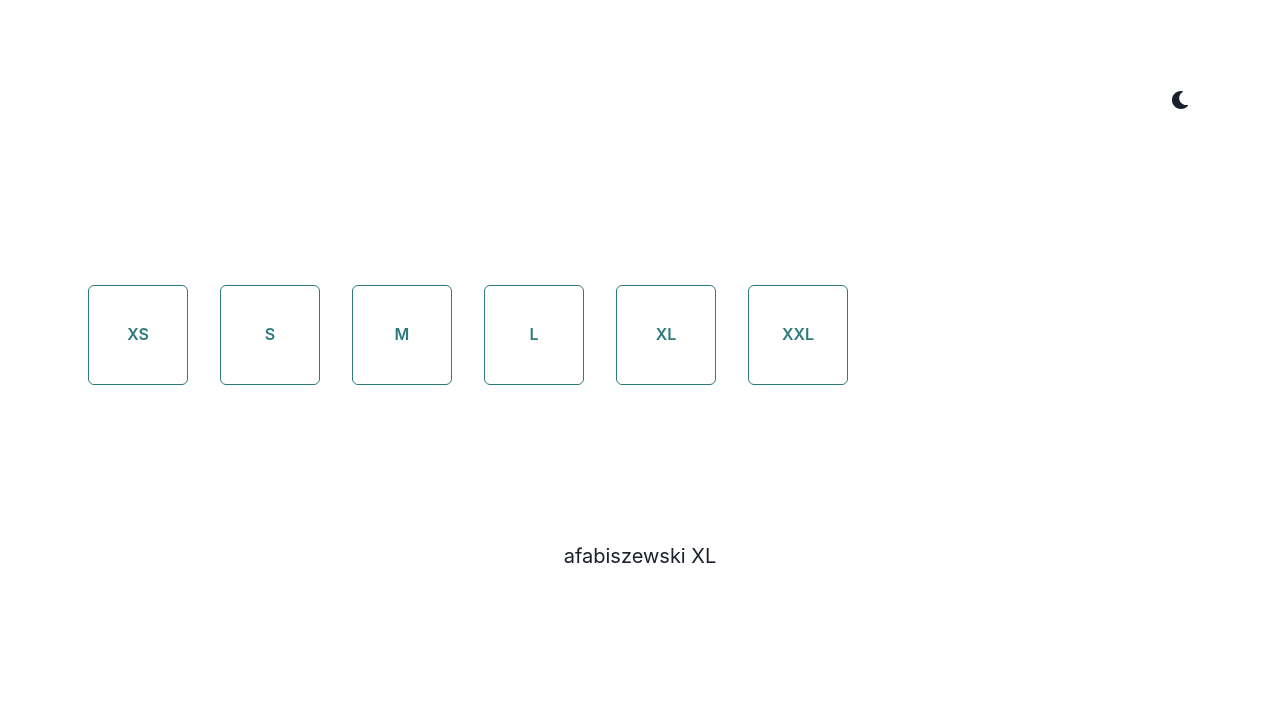
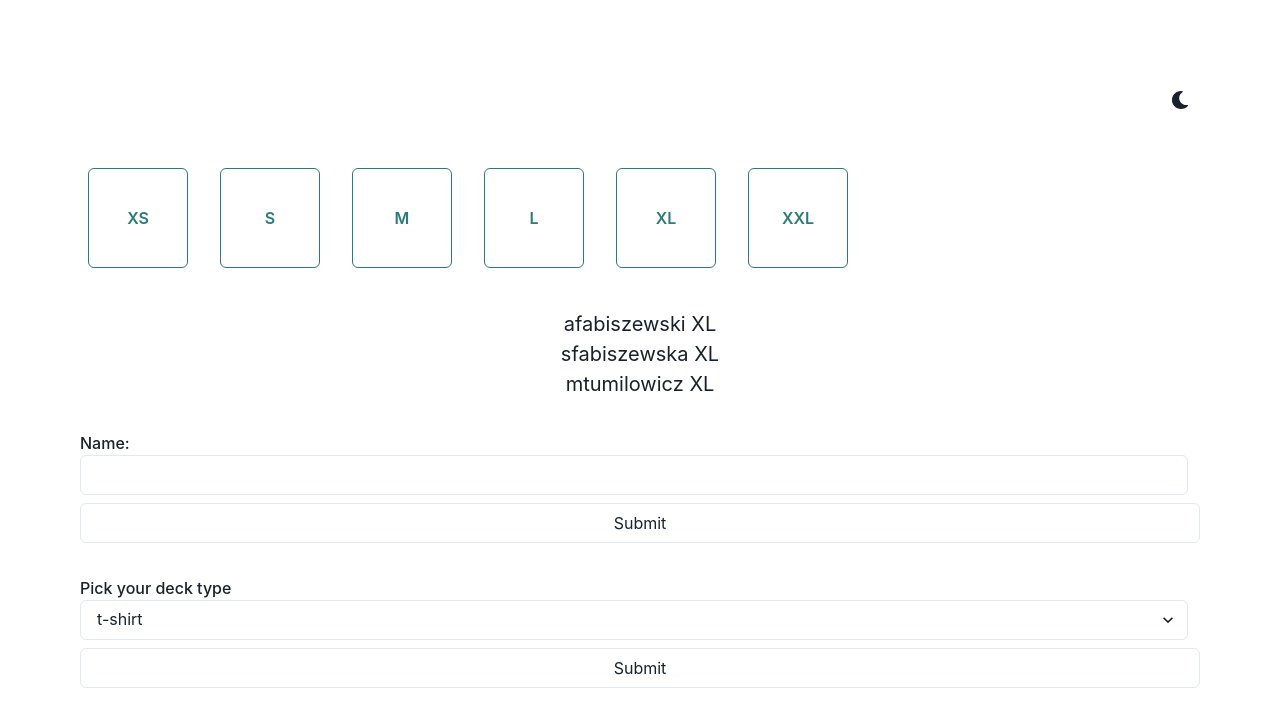
Before and after one commit to afabiszewski/dart, a React (Create React App) app: page / in a window 1280 px wide. Shown: the top 726 px of the page. Built offline with nearby package versions, Linux system fonts and the light colour scheme.

Commit message:
Added simple form for new player and deck type, team list view

```diff
--- a/src/App.js
+++ b/src/App.js
@@ -2,7 +2,9 @@ import React from 'react';
 import { ChakraProvider, Box, Grid, theme } from '@chakra-ui/react';
 import { ColorModeSwitcher } from './ColorModeSwitcher';
 import { Deck } from './components/Deck';
-import { Player } from './components/Player';
+import { Team } from './components/Team';
+import { NewPlayerForm } from './components/NewPlayerForm';
+import { DeckTypeForm } from './components/DeckTypeForm';
 
 function App() {
   return (
@@ -14,7 +16,13 @@ function App() {
             <Deck />
           </Box>
           <Box>
-            <Player name="afabiszewski" points="XL" />
+            <Team points="XL" />
+          </Box>
+          <Box>
+            <NewPlayerForm />
+          </Box>
+          <Box>
+            <DeckTypeForm />
           </Box>
         </Grid>
       </Box>
--- a/src/components/Deck.js
+++ b/src/components/Deck.js
@@ -3,16 +3,13 @@ import { ButtonGroup } from '@chakra-ui/react';
 import { Card } from './Card';
 
 class Deck extends React.Component {
+  cardValues = ['XS', 'S', 'M', 'L', 'XL', 'XXL'];
+  deckOfCards = this.cardValues.map(value => (
+    <Card key={value} frontValue={value} />
+  ));
+
   constructor() {
     super();
-
-    var cardValues = ['XS', 'S', 'M', 'L', 'XL', 'XXL'];
-
-    //TODO extract to method
-    this.deckOfCards = cardValues.map(function (value) {
-      return <Card frontValue={value} />;
-    });
-
     this.state = { lastClicked: null };
   }
 
--- /dev/null
+++ b/src/components/DeckTypeForm.js
@@ -0,0 +1,32 @@
+import { FormControl, FormLabel, Input, Select } from '@chakra-ui/react';
+import React from 'react';
+
+class DeckTypeForm extends React.Component {
+  constructor(props) {
+    super(props);
+    this.state = { value: 't-shirt' };
+
+    this.handleChange = this.handleChange.bind(this);
+  }
+
+  handleChange(event) {
+    this.setState({ value: event.target.value });
+  }
+
+  render() {
+    return (
+      <FormControl>
+        <FormLabel>
+          Pick your deck type
+          <Select value={this.state.value} onChange={this.handleChange}>
+            <option value="t-shirt">t-shirt</option>
+            <option value="fibonacci">fibonacci</option>
+          </Select>
+        </FormLabel>
+        <Input type="submit" value="Submit" />
+      </FormControl>
+    );
+  }
+}
+
+export { DeckTypeForm };
--- /dev/null
+++ b/src/components/NewPlayerForm.js
@@ -0,0 +1,32 @@
+import React from 'react';
+import { FormControl, FormLabel, Input } from '@chakra-ui/react';
+
+class NewPlayerForm extends React.Component {
+  constructor(props) {
+    super(props);
+    this.state = { value: '' };
+    this.handleChange = this.handleChange.bind(this);
+  }
+
+  handleChange(event) {
+    this.setState({ value: event.target.value });
+  }
+
+  render() {
+    return (
+      <FormControl>
+        <FormLabel>
+          Name:
+          <Input
+            type="text"
+            value={this.state.value}
+            onChange={this.handleChange}
+          />
+        </FormLabel>
+        <Input type="submit" value="Submit" />
+      </FormControl>
+    );
+  }
+}
+
+export { NewPlayerForm };
--- /dev/null
+++ b/src/components/Team.js
@@ -0,0 +1,18 @@
+import React from 'react';
+import { Player } from './Player';
+
+class Team extends React.Component {
+  players = ['afabiszewski', 'sfabiszewska', 'mtumilowicz'];
+
+  render() {
+    return (
+      <ul>
+        {this.players.map(player => (
+          <Player key={player} name={player} points={this.props.points} />
+        ))}
+      </ul>
+    );
+  }
+}
+
+export { Team };
```
